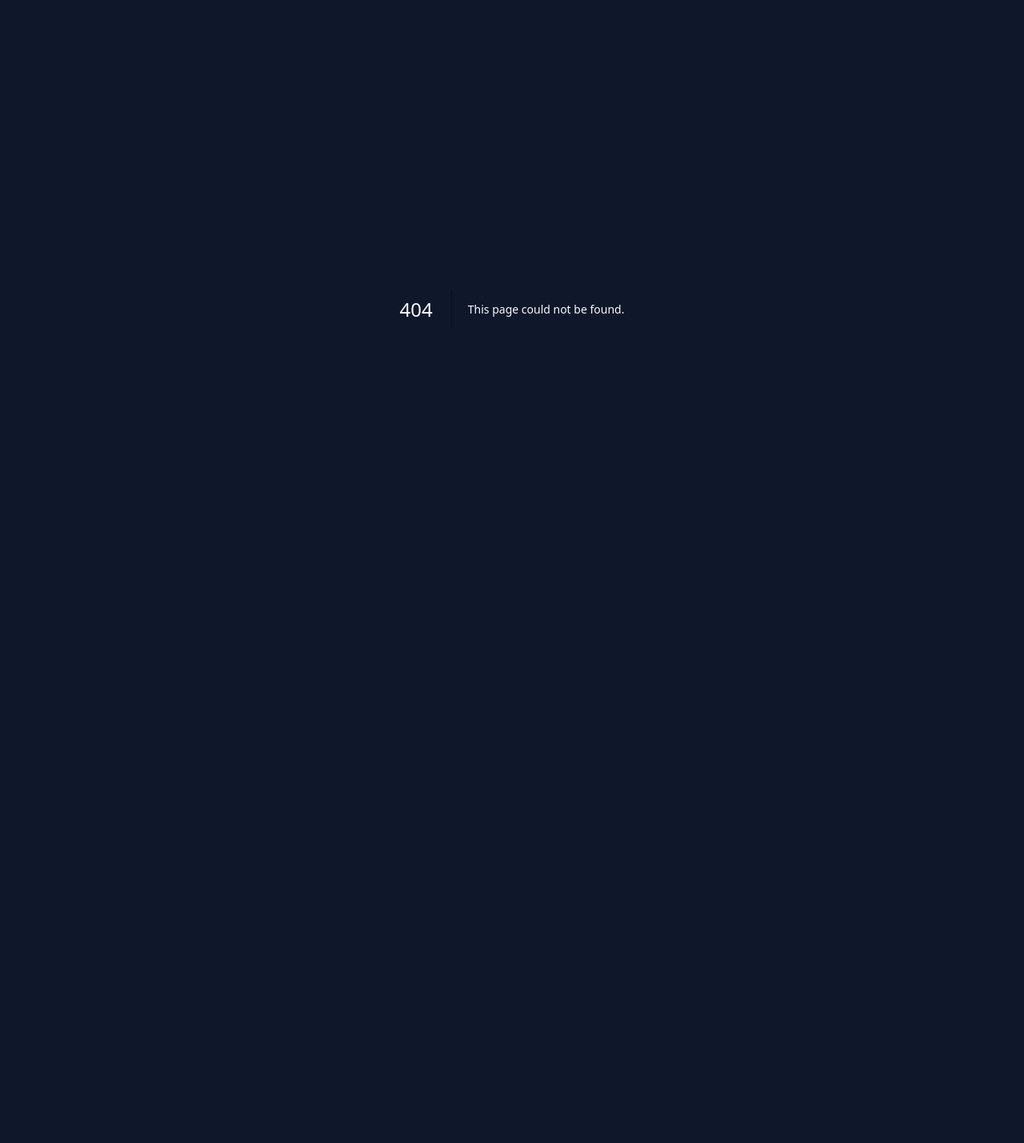
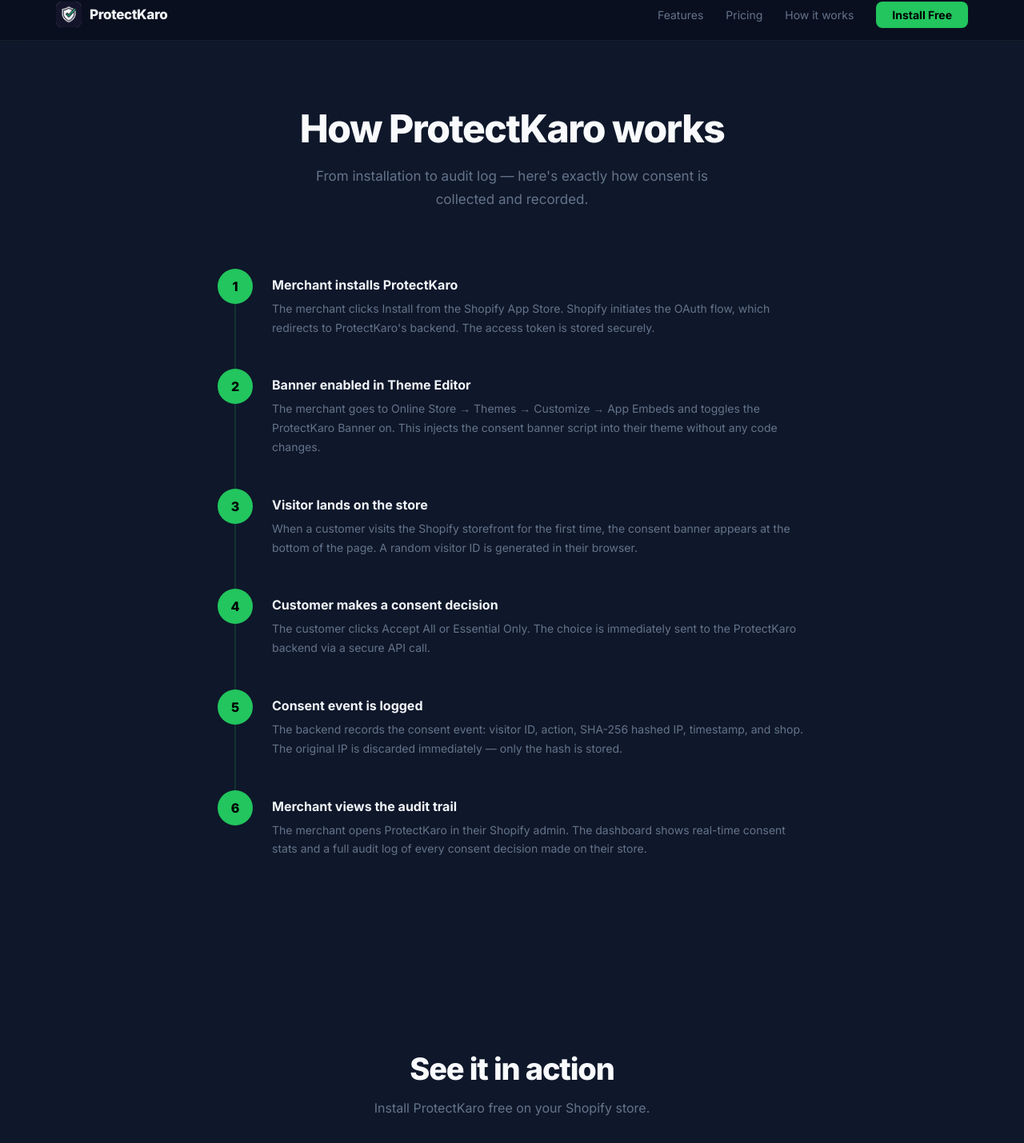
Before and after one commit to MRKT365-India/protectkaro-www, a Next.js app: page /how-it-works in a window 1280 px wide. Before the commit this address had no page. Shown: the part 14-1443 px from the top of the page at 80% size. Before the commit the page ends 800 px from the top, so only its background shows below. Built offline with nearby package versions, Linux system fonts and the light colour scheme.

Commit message:
feat: add /features and /how-it-works pages (fix 404s)

```diff
--- /dev/null
+++ b/app/how-it-works/page.tsx
@@ -0,0 +1,54 @@
+import type { Metadata } from "next";
+import { Nav } from "../components/Nav";
+import { Footer } from "../components/Footer";
+
+export const metadata: Metadata = {
+  title: "How It Works",
+  description: "How ProtectKaro collects consent and builds audit trails for Shopify merchants under the DPDP Act 2023.",
+};
+
+const STEPS = [
+  { n: 1, title: "Merchant installs ProtectKaro", desc: "The merchant clicks Install from the Shopify App Store. Shopify initiates the OAuth flow, which redirects to ProtectKaro's backend. The access token is stored securely." },
+  { n: 2, title: "Banner enabled in Theme Editor", desc: "The merchant goes to Online Store → Themes → Customize → App Embeds and toggles the ProtectKaro Banner on. This injects the consent banner script into their theme without any code changes." },
+  { n: 3, title: "Visitor lands on the store", desc: "When a customer visits the Shopify storefront for the first time, the consent banner appears at the bottom of the page. A random visitor ID is generated in their browser." },
+  { n: 4, title: "Customer makes a consent decision", desc: "The customer clicks Accept All or Essential Only. The choice is immediately sent to the ProtectKaro backend via a secure API call." },
+  { n: 5, title: "Consent event is logged", desc: "The backend records the consent event: visitor ID, action, SHA-256 hashed IP, timestamp, and shop. The original IP is discarded immediately — only the hash is stored." },
+  { n: 6, title: "Merchant views the audit trail", desc: "The merchant opens ProtectKaro in their Shopify admin. The dashboard shows real-time consent stats and a full audit log of every consent decision made on their store." },
+];
+
+export default function HowItWorks() {
+  return (
+    <>
+      <Nav />
+      <section style={{ maxWidth: 760, margin: "0 auto", padding: "80px 32px 48px", textAlign: "center" }}>
+        <h1 style={{ fontSize: "clamp(32px,4vw,48px)", fontWeight: 800, letterSpacing: "-0.03em", marginBottom: 16 }}>How ProtectKaro works</h1>
+        <p style={{ fontSize: 17, color: "#64748b", lineHeight: 1.7, maxWidth: 520, margin: "0 auto" }}>
+          From installation to audit log — here's exactly how consent is collected and recorded.
+        </p>
+      </section>
+      <div className="section" style={{ paddingTop: 24, maxWidth: 800, margin: "0 auto" }}>
+        <div style={{ display: "flex", flexDirection: "column", gap: 0 }}>
+          {STEPS.map((s, i) => (
+            <div key={s.n} style={{ display: "flex", gap: 24, paddingBottom: 40, position: "relative" }}>
+              {/* Line connector */}
+              {i < STEPS.length - 1 && (
+                <div style={{ position: "absolute", left: 21, top: 44, width: 2, height: "calc(100% - 16px)", background: "rgba(34,197,94,0.15)" }} />
+              )}
+              <div style={{ flexShrink: 0, width: 44, height: 44, background: "#22c55e", color: "#000", borderRadius: "50%", display: "flex", alignItems: "center", justifyContent: "center", fontWeight: 800, fontSize: 16 }}>{s.n}</div>
+              <div style={{ paddingTop: 10 }}>
+                <h3 style={{ fontSize: 16, fontWeight: 700, marginBottom: 8, color: "#f1f5f9" }}>{s.title}</h3>
+                <p style={{ fontSize: 14, color: "#64748b", lineHeight: 1.7 }}>{s.desc}</p>
+              </div>
+            </div>
+          ))}
+        </div>
+      </div>
+      <div className="cta-section">
+        <h2 className="cta-title">See it in action</h2>
+        <p className="cta-sub">Install ProtectKaro free on your Shopify store.</p>
+        <a href="https://apps.shopify.com/protectkaro" className="cta-btn" rel="noopener noreferrer">Install Free on Shopify</a>
+      </div>
+      <Footer />
+    </>
+  );
+}
```
Also changed, not shown: app/features/page.tsx (added, +49 -0 lines).
